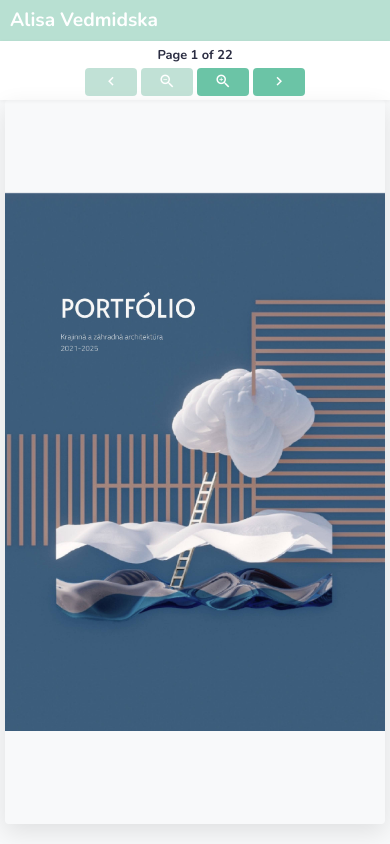
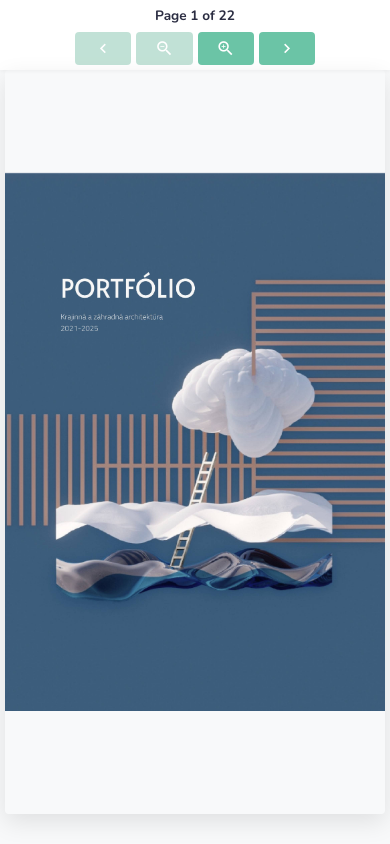
Before and after one commit to cahek-hocok/mywebsite, a website: page index.html in a window 390 px wide. Drawn offline with nearby package versions, Linux system fonts and the light colour scheme.

Commit message:
Update index.html

```diff
--- a/index.html
+++ b/index.html
@@ -33,49 +33,34 @@
             overflow: hidden;
         }
 
-        /* Compact header with pastel mint and consistent margins */
-        .header {
-            background: #b8e0d2; /* Pastel mint */
-            padding: 8px;
-            box-shadow: 0 1px 4px rgba(0, 0, 0, 0.05);
-        }
-
-        .header h1 {
-            text-align: left;
-            font-size: 1.5rem;
-            font-weight: 800;
-            color: #ffffff;
-            margin-left: 8px; /* Same as top/bottom padding */
-        }
-
         /* Ultra-compact controls container with consistent margins */
         .controls-container {
             background: white;
-            padding: 6px 8px; /* Same left margin as header */
+            padding: 8px;
             box-shadow: 0 1px 4px rgba(0, 0, 0, 0.05);
             display: flex;
             flex-direction: column;
             align-items: center;
-            gap: 5px;
+            gap: 8px;
         }
 
         .page-info {
-            font-size: 0.9rem;
+            font-size: 1rem;
             font-weight: 700;
             color: #2b2d42;
         }
 
         .controls {
             display: flex;
-            gap: 6px;
+            gap: 8px;
             flex-wrap: nowrap;
             justify-content: center;
             width: 100%;
-            max-width: 260px;
+            max-width: 280px;
         }
 
         .controls button {
-            padding: 8px 12px;
+            padding: 10px 14px;
             background-color: #6bc4a6; /* Mint green */
             color: white;
             border: none;
@@ -104,17 +89,17 @@
         }
 
         .material-icons {
-            font-size: 1.3rem;
+            font-size: 1.4rem;
         }
 
-        /* Flipbook with top alignment - no centering */
+        /* Flipbook with more space now that header is removed */
         .flipbook {
-            width: calc(100vw - 16px); /* Account for 8px margins on both sides */
-            height: calc(100vh - 140px);
+            width: calc(100vw - 16px);
+            height: calc(100vh - 120px); /* Adjusted for header removal */
             max-width: 1400px;
             border-radius: 4px;
             box-shadow: 0 8px 25px rgba(0, 0, 0, 0.1);
-            margin: 0 auto; /* Horizontal centering only */
+            margin: 0 auto;
             display: block;
         }
 
@@ -126,18 +111,38 @@
 
         /* Mobile-first responsive adjustments */
         @media (max-width: 768px) {
-            .header {
+            .controls-container {
                 padding: 6px;
+                gap: 6px;
             }
 
-            .header h1 {
-                font-size: 1.3rem;
-                margin-left: 6px;
+            .page-info {
+                font-size: 0.9rem;
             }
 
+            .controls {
+                gap: 6px;
+                max-width: 260px;
+            }
+
+            .controls button {
+                padding: 8px 12px;
+            }
+
+            .material-icons {
+                font-size: 1.3rem;
+            }
+
+            .flipbook {
+                width: calc(100vw - 12px);
+                height: calc(100vh - 110px);
+            }
+        }
+
+        @media (max-width: 480px) {
             .controls-container {
-                padding: 5px 6px;
-                gap: 4px;
+                padding: 5px;
+                gap: 5px;
             }
 
             .page-info {
@@ -150,7 +155,8 @@
             }
 
             .controls button {
-                padding: 6px 10px;
+                padding: 7px 10px;
+                border-radius: 4px;
             }
 
             .material-icons {
@@ -158,58 +164,14 @@
             }
 
             .flipbook {
-                width: calc(100vw - 12px);
-                height: calc(100vh - 130px);
-            }
-        }
-
-        @media (max-width: 480px) {
-            .header {
-                padding: 5px;
-            }
-
-            .header h1 {
-                font-size: 1.2rem;
-                margin-left: 5px;
-            }
-
-            .controls-container {
-                padding: 4px 5px;
-                gap: 3px;
-            }
-
-            .page-info {
-                font-size: 0.8rem;
-            }
-
-            .controls {
-                gap: 4px;
-                max-width: 220px;
-            }
-
-            .controls button {
-                padding: 5px 8px;
-                border-radius: 4px;
-            }
-
-            .material-icons {
-                font-size: 1.1rem;
-            }
-
-            .flipbook {
                 width: calc(100vw - 10px);
-                height: calc(100vh - 120px);
+                height: calc(100vh - 100px);
             }
         }
     </style>
 </head>
 <body>
     <div id="app">
-        <!-- Compact header with pastel mint and consistent margins -->
-        <div class="header">
-            <h1>Alisa Vedmidska</h1>
-        </div>
-
         <!-- Ultra-compact controls container with consistent margins -->
         <div class="controls-container">
             <div class="page-info">
```
